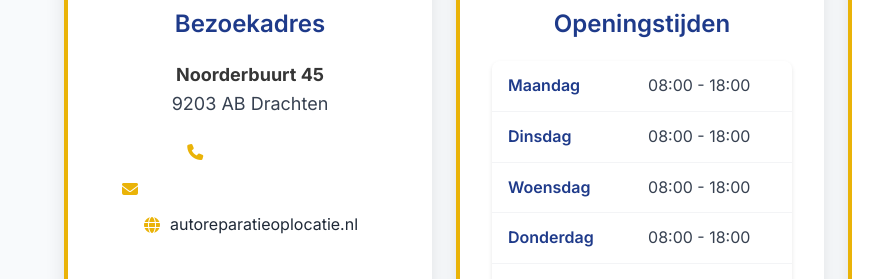
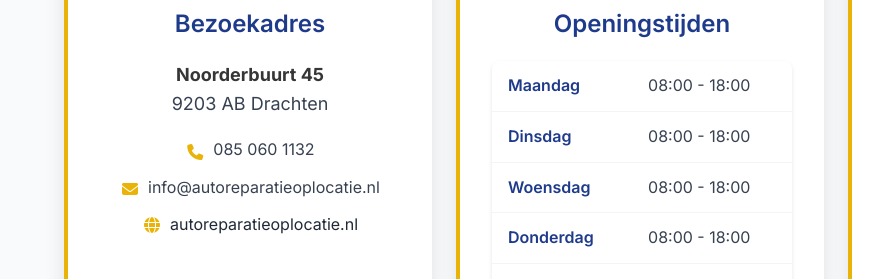
Before and after one commit to BrocxITServices/website-job, a plain HTML site: page contact.html in a window 1280 px wide. Shown: the part 1660-1939 px from the top of the page, 0-879 px from the left. Drawn offline with nearby package versions, Linux system fonts and the light colour scheme; a script that the page names is missing.

Commit message:
improved readability on contact.html

```diff
--- a/contact.html
+++ b/contact.html
@@ -579,11 +579,11 @@
                                 <div>
                                     <div class="contact-info">
                                         <i class="fas fa-phone"></i>
-                                        <a :href="'tel:' + config.contact.phone.primary.href" class="footer-link">{{ config.contact.phone.primary.text }}</a>
+                                        <a :href="'tel:' + config.contact.phone.primary.href" class="footer-link" style="color:var(--text-color);">{{ config.contact.phone.primary.text }}</a>
                                     </div>
                                     <div class="contact-info">
                                         <i class="fas fa-envelope"></i>
-                                        <a :href="'mailto:' + config.contact.email" class="footer-link">{{ config.contact.email }}</a>
+                                        <a :href="'mailto:' + config.contact.email" class="footer-link" style="color:var(--text-color);">{{ config.contact.email }}</a>
                                     </div>
                                     <div class="contact-info">
                                         <i class="fas fa-globe"></i>
```
